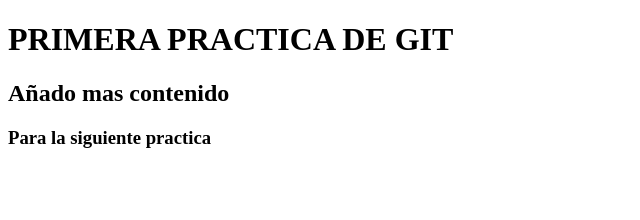
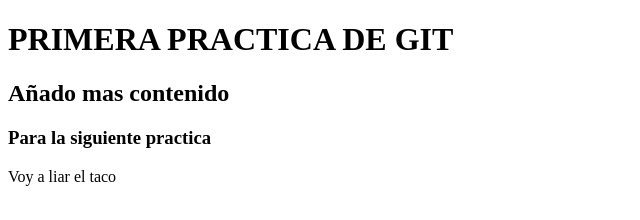
Before and after one commit to PabloIESMM/GITPRACTICAS, a plain HTML site: page index.html in a window 1280 px wide. Shown: the whole page, without its empty margins (0-640 px from the left). Drawn offline with Linux system fonts and the light colour scheme.

```diff
--- a/index.html
+++ b/index.html
@@ -9,5 +9,6 @@
     <h1>PRIMERA PRACTICA DE GIT</h1>
     <h2>Añado mas contenido</h2>
     <h3>Para la siguiente practica</h3>
+    <p>Voy a liar el taco</p>
 </body>
 </html>
```
